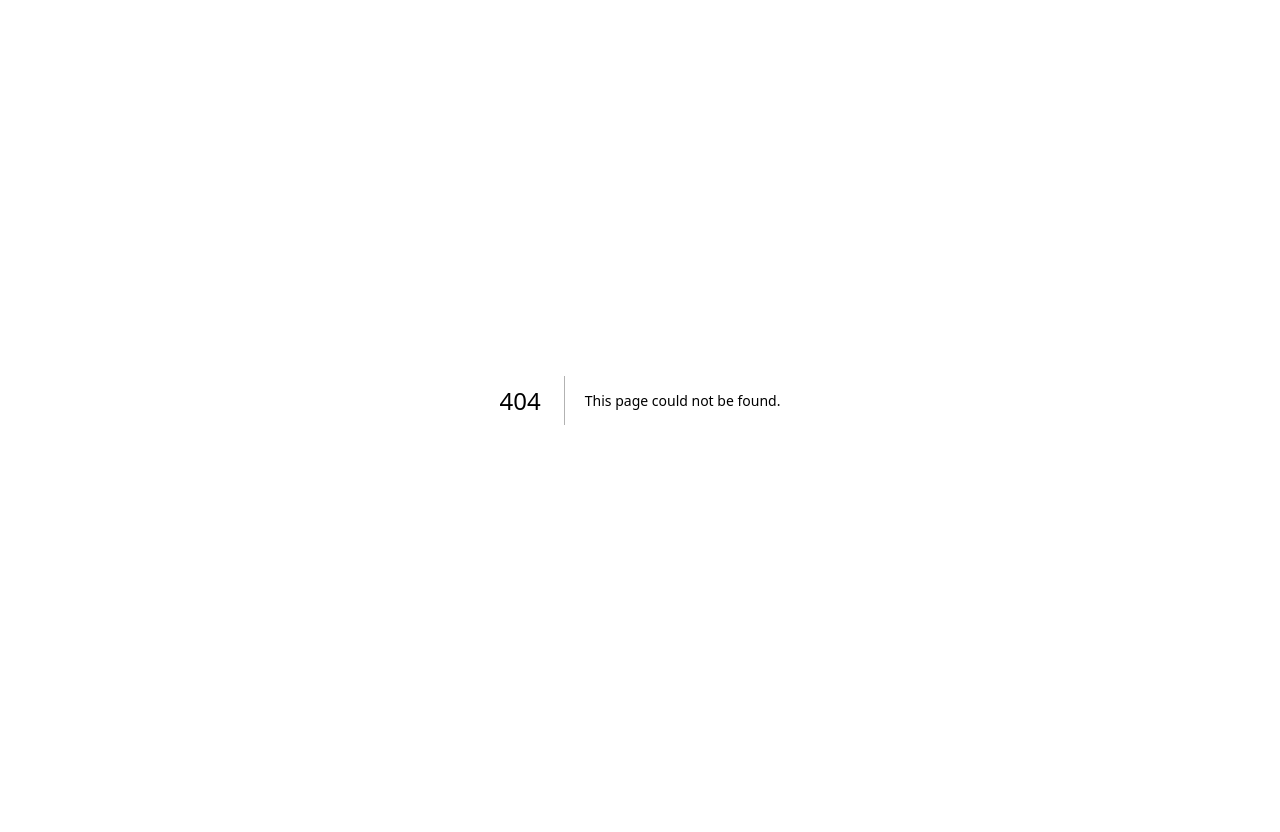
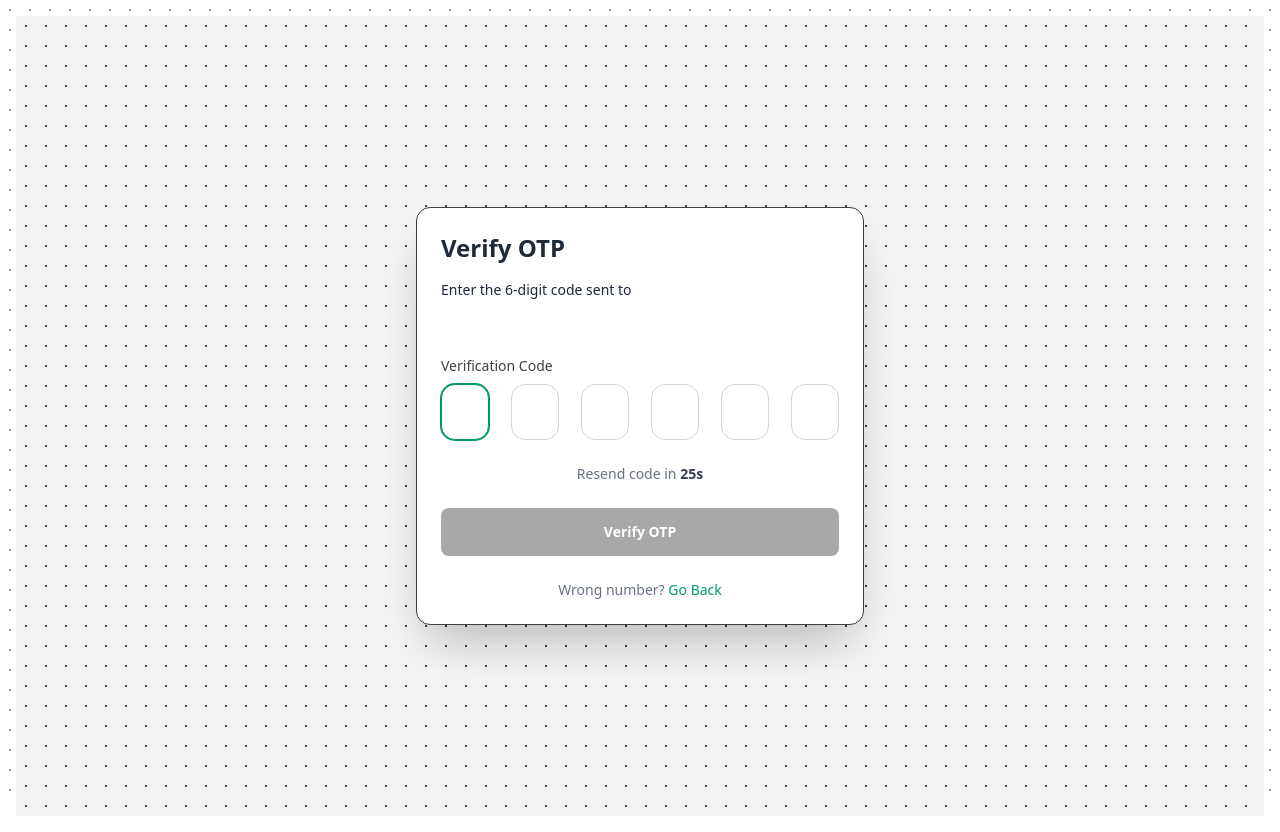
Before and after one commit to NitinDarker/EVM-Voting-Portal, a Next.js app: page /signup/verify-otp in a window 1280 px wide. Before the commit this address had no page. Before the commit the page ends 800 px from the top, so only its background shows below. Built offline with nearby package versions, Linux system fonts and the light colour scheme.

Commit message:
feat: Fuck otp verification, somehow made it work, but resending still sucks, will fix it later I guess

```diff
--- a/app/api/auth/register/send-otp/route.ts
+++ b/app/api/auth/register/send-otp/route.ts
@@ -3,9 +3,9 @@ export const runtime = "nodejs";
 import { NextRequest, NextResponse } from "next/server";
 import { db } from "@/lib/db";
 import redis from "@/lib/redis";
-import { resend } from "@/lib/resend";
 import bcrypt from "bcrypt";
 import crypto from "crypto";
+import { sendOTP } from "@/lib/nodemailer";
 
 export async function POST(req: NextRequest) {
   try {
@@ -43,12 +43,7 @@ export async function POST(req: NextRequest) {
       600
     );
 
-    await resend.emails.send({
-      from: "EVM Portal <onboarding@resend.dev>",
-      to: email,
-      subject: "Your OTP for Registration",
-      text: `Your OTP is ${otp}`,
-    });
+    await sendOTP(email, otp);
 
     return NextResponse.json({ success: true, message: "OTP sent." });
   } catch (err: any) {
--- a/app/layout.tsx
+++ b/app/layout.tsx
@@ -3,6 +3,7 @@ import type { Metadata } from 'next'
 import { Inter } from 'next/font/google'
 import { Analytics } from '@vercel/analytics/next'
 import './globals.css'
+import { Toaster } from 'react-hot-toast'
 
 const _inter = Inter({ subsets: ['latin'] })
 
@@ -39,6 +40,16 @@ export default function RootLayout ({
     <html lang='en'>
       <body className={`font-sans antialiased`}>
         {children}
+        <Toaster
+          position="top-center"
+          toastOptions={{
+            duration: 3000,
+            style: {
+              background: '#333',
+              color: '#fff',
+            },
+          }}
+        />
         <Analytics />
       </body>
     </html>
--- a/app/signup/page.tsx
+++ b/app/signup/page.tsx
@@ -25,48 +25,40 @@ export default function Signup () {
   const [showPassword, setShowPassword] = useState(false)
   const [selected, setSelected] = useState('')
   const [cred, setCred] = useState({
-    username: '',
-    phone: Number(),
-    firstName: '',
-    lastName: '',
+    name: '',
+    email: '',
     password: ''
   })
 
-  async function signupHandler () {
+  async function sendOtpHandler () {
+    const region_id = states.indexOf(selected) + 1
+
+    if (!cred.name.trim()) return toast.error('Please enter your full name.')
+    if (!cred.email.trim() || !cred.email.includes('@'))
+      return toast.error('Please enter a valid email address.')
+    if (region_id <= 0) return toast.error('Please select your state/region.')
+    if (!cred.password.trim() || cred.password.length < 8)
+      return toast.error('Password must be at least 8 characters long.')
+
     const payload = {
-      ...cred,
-      phone: Number(cred.phone)
+      name: cred.name,
+      email: cred.email,
+      password: cred.password,
+      region_id: region_id
     }
 
-    if (!payload.username.trim()) return toast.error('Please enter a username.')
-    if (payload.username.trim().length < 3)
-      return toast.error('Username must be at least 3 characters long.')
-    if (!payload.phone) return toast.error('Please enter a valid phone number.')
-    if (!/^\d{10}$/.test(payload.phone.toString()))
-      return toast.error('Phone number must be exactly 10 digits.')
-
-    if (!payload.firstName.trim())
-      return toast.error('Please enter your first name.')
-    if (!payload.lastName.trim())
-      return toast.error('Please enter your last name.')
-
-    if (!payload.password.trim()) return toast.error('Please set a password.')
-    if (payload.password.length < 8)
-      return toast.error('Password must be at least 8 characters long.')
-
     const response = await toast.promise(
-      axios.post('http://localhost:3000/api/auth/register', payload),
+      axios.post('/api/auth/register/send-otp', payload),
       {
-        loading: 'Creating your account...',
-        success: `Account created successfully!`,
-        error: err =>
-          err?.response?.data?.error || 'Signup failed. Please try again.'
+        loading: 'Sending OTP...',
+        success: `OTP sent successfully to ${cred.email}!`,
+        error: err => err?.response?.data?.error || 'Failed to send OTP'
       }
     )
 
     if (response.data.success) {
-      localStorage.setItem('token', response.data.token)
-      setTimeout(() => router.push('/dashboard'), 500)
+      sessionStorage.setItem('temp_reg_email', cred.email)
+      setTimeout(() => router.push('/signup/verify-otp'), 500)
     }
   }
 
@@ -97,6 +89,7 @@ export default function Signup () {
                 id='name'
                 placeholder='Enter your Full Name'
                 onChange={handleChange}
+                value={cred.name}
               />
             </div>
             <div>
@@ -105,6 +98,7 @@ export default function Signup () {
                 id='email'
                 placeholder='Enter your email'
                 onChange={handleChange}
+                value={cred.email}
               />
             </div>
             <div className='w-full'>
@@ -131,6 +125,7 @@ export default function Signup () {
                 id='password'
                 placeholder='Enter your Password'
                 onChange={handleChange}
+                value={cred.password}
               />
               <Button
                 onClick={() => setShowPassword(!showPassword)}
@@ -147,16 +142,16 @@ export default function Signup () {
           </CardContent>
           <CardFooter className='flex flex-col gap-3 items-center justify-center'>
             <Button
-              type='submit'
-              variant='primary'
+              onClick={sendOtpHandler}
               size='full'
-              onClick={signupHandler}
+              variant='dash'
+              className='px-8 py-2 z-50 hover:shadow-2xl'
             >
               Sign Up
             </Button>
             <div>
               <span>Already have an account? </span>
-              <Link href='/signin' className='text-neutral-500 underline'>
+              <Link href='/login' className='text-neutral-500 underline'>
                 Login
               </Link>
             </div>
--- /dev/null
+++ b/app/signup/verify-otp/page.tsx
@@ -0,0 +1,16 @@
+import OtpVerification from "@/components/otp-verification"
+
+export default function VerifyOtpPage() {
+  return (
+    <div className="min-h-screen flex items-center justify-center bg-white p-4">
+      <div
+        className="absolute inset-0"
+        style={{
+          backgroundImage: "radial-gradient(circle, #9ca3af 1px, transparent 1px)",
+          backgroundSize: "20px 20px",
+        }}
+      />
+      <OtpVerification />
+    </div>
+  )
+}
--- /dev/null
+++ b/components/otp-verification.tsx
@@ -0,0 +1,202 @@
+'use client'
+
+import type React from 'react'
+import { useState, useRef, useEffect } from 'react'
+import { Button } from '@/components/ui/button'
+import Link from 'next/link'
+import { Card, CardContent, CardHeader, CardTitle } from './ui/card'
+import { DotBackgroundDemo } from './ui/dotBackground'
+import { GlowingEffect } from './ui/glowing-effect'
+import toast from 'react-hot-toast'
+
+export default function OtpVerification () {
+  const [otp, setOtp] = useState<string[]>(['', '', '', '', '', ''])
+  const [isVerifying, setIsVerifying] = useState(false)
+  const [resendTimer, setResendTimer] = useState(30)
+  const [canResend, setCanResend] = useState(false)
+  const emailRef = useRef<string>(null)
+  const inputRefs = useRef<(HTMLInputElement | null)[]>([])
+
+  useEffect(() => {
+    inputRefs.current[0]?.focus()
+    emailRef.current = sessionStorage.getItem('temp_reg_email')
+  }, [])
+
+  useEffect(() => {
+    if (resendTimer > 0 && !canResend) {
+      const timer = setTimeout(() => setResendTimer(resendTimer - 1), 1000)
+      return () => clearTimeout(timer)
+    } else if (resendTimer === 0) {
+      setCanResend(true)
+    }
+  }, [resendTimer, canResend])
+
+  const handleChange = (index: number, value: string) => {
+    if (!/^\d*$/.test(value)) return
+
+    const newOtp = [...otp]
+    newOtp[index] = value.slice(-1)
+    setOtp(newOtp)
+
+    if (value && index < 5) {
+      inputRefs.current[index + 1]?.focus()
+    }
+  }
+
+  const handleKeyDown = (
+    index: number,
+    e: React.KeyboardEvent<HTMLInputElement>
+  ) => {
+    if (e.key === 'Backspace' && !otp[index] && index > 0) {
+      inputRefs.current[index - 1]?.focus()
+    }
+  }
+
+  const handlePaste = (e: React.ClipboardEvent) => {
+    e.preventDefault()
+    const pastedData = e.clipboardData.getData('text').slice(0, 6)
+    if (!/^\d+$/.test(pastedData)) return
+
+    const newOtp = [...otp]
+    pastedData.split('').forEach((char, index) => {
+      if (index < 6) newOtp[index] = char
+    })
+    setOtp(newOtp)
+
+    const lastIndex = Math.min(pastedData.length - 1, 5)
+    inputRefs.current[lastIndex]?.focus()
+  }
+
+  const handleVerify = async () => {
+    const otpValue = otp.join('')
+    if (otpValue.length !== 6) return
+
+    setIsVerifying(true)
+
+    try {
+      const res = await fetch('/api/auth/register/verify-otp', {
+        method: 'POST',
+        headers: { 'Content-Type': 'application/json' },
+        body: JSON.stringify({
+          email: emailRef.current,
+          otp: otpValue
+        })
+      })
+
+      const data = await res.json()
+
+      if (!res.ok) {
+        toast.error(data.error || 'Verification failed')
+        setIsVerifying(false)
+        return
+      }
+
+      toast.success('Account Created Successfully!')
+      window.location.href = '/login'
+    } catch (err) {
+      console.error('VERIFY OTP REQUEST FAILED:', err)
+      toast.error('Server error.')
+    }
+
+    setIsVerifying(false)
+  }
+
+  const handleResend = () => {
+    if (!canResend) return
+    setResendTimer(30)
+    setCanResend(false)
+    setOtp(['', '', '', '', '', ''])
+    inputRefs.current[0]?.focus()
+  }
+
+  const isComplete = otp.every(digit => digit !== '')
+
+  return (
+    <DotBackgroundDemo>
+      <Card className='w-md h-auto bg-white text-gray-800 border-neutral-700 border fade-in shadow-2xl animate-in slide-out-to-start-20 duration-1000 antialiased'>
+        <GlowingEffect
+          blur={0}
+          borderWidth={5}
+          spread={80}
+          glow={true}
+          disabled={false}
+          proximity={84}
+          inactiveZone={0.01}
+        />
+        <CardHeader className='space-y-2 mb-8'>
+          <CardTitle className=''>Verify OTP</CardTitle>
+          <CardTitle className='text-sm font-medium'>
+            Enter the 6-digit code sent to {emailRef.current}
+          </CardTitle>
+        </CardHeader>
+
+        <CardContent className='space-y-6'>
+          <div>
+            <label className='block text-sm font-medium text-zinc-700 mb-2'>
+              Verification Code
+            </label>
+            <div className='flex justify-between gap-2' onPaste={handlePaste}>
+              {otp.map((digit, index) => (
+                <input
+                  key={index}
+                  ref={el => {
+                    inputRefs.current[index] = el
+                  }}
+                  type='text'
+                  inputMode='numeric'
+                  maxLength={1}
+                  value={digit}
+                  onChange={e => handleChange(index, e.target.value)}
+                  onKeyDown={e => handleKeyDown(index, e)}
+                  className='w-12 h-14 text-center text-xl font-semibold text-gray-900 bg-white border border-gray-300 rounded-xl focus:border-emerald-600 focus:ring-1 focus:ring-emerald-600 outline-none transition-all'
+                  aria-label={`OTP digit ${index + 1}`}
+                />
+              ))}
+            </div>
+          </div>
+
+          <div className='text-center'>
+            {canResend ? (
+              <p className='text-sm text-gray-500'>
+                Didn't receive the code?{' '}
+                <button
+                  onClick={handleResend}
+                  className='text-zinc-500 font-un cursor-pointer underline hover:text-emerald-700 font-medium hover:underline'
+                >
+                  Resend OTP
+                </button>
+              </p>
+            ) : (
+              <p className='text-sm text-gray-500'>
+                Resend code in{' '}
+                <span className='font-semibold text-gray-700'>
+                  {resendTimer}s
+                </span>
+              </p>
+            )}
+          </div>
+
+          <Button
+            onClick={handleVerify}
+            variant='dash'
+            disabled={!isComplete || isVerifying}
+            className='w-full h-12 disabled:opacity-50 disabled:bg-neutral-600 disabled:cursor-not-allowed'
+          >
+            {isVerifying ? 'Verifying...' : 'Verify OTP'}
+          </Button>
+
+          {/* Back to Sign Up Link */}
+          <p className='text-center text-sm text-gray-500'>
+            Wrong number?{' '}
+            <Link
+              href='/signup'
+              className='text-emerald-600 hover:text-emerald-700 font-medium hover:underline'
+            >
+              Go Back
+            </Link>
+          </p>
+        </CardContent>
+      </Card>
+    </DotBackgroundDemo>
+  )
+}
--- a/components/ui/glowing-effect.tsx
+++ b/components/ui/glowing-effect.tsx
@@ -144,18 +144,17 @@ const GlowingEffect = memo(
                   var(--black),
                   var(--black) calc(25% / var(--repeating-conic-gradient-times))
                 )`
-                  : `radial-gradient(circle, #001a00 20%, #001a0000 35%),
-                radial-gradient(circle at 40% 40%, #18a018 12%, #18a01800 28%),
-                radial-gradient(circle at 60% 60%, #0d5b0d 14%, #0d5b0d00 30%),
-                radial-gradient(circle at 40% 60%, #043304 12%, #04330400 28%),
-                repeating-conic-gradient(
-                  from 236.84deg at 50% 50%,
-                  #001a00 0%,
-                  #18a018 calc(25% / var(--repeating-conic-gradient-times)),
-                  #0d5b0d calc(50% / var(--repeating-conic-gradient-times)),
-                  #043304 calc(75% / var(--repeating-conic-gradient-times)),
-                  #001a00 calc(100% / var(--repeating-conic-gradient-times))
-                )`
+                  : `radial-gradient(circle, #064e3b 20%, #064e3b00 35%),
+                  radial-gradient(circle at 40% 40%, #059669 12%, #05966900 28%),
+                  radial-gradient(circle at 60% 60%, #047857 14%, #04785700 30%),
+                  radial-gradient(circle at 40% 60%, #065f46 12%, #065f4600 28%), repeating-conic-gradient(
+                    from 236.84deg at 50% 50%,
+                    #064e3b 0%,
+                    #059669 calc(25% / var(--repeating-conic-gradient-times)),
+                    #047857 calc(50% / var(--repeating-conic-gradient-times)),
+                    #065f46 calc(75% / var(--repeating-conic-gradient-times)),
+                    #064e3b calc(100% / var(--repeating-conic-gradient-times))
+                    )`
             } as React.CSSProperties
           }
           className={cn(
--- /dev/null
+++ b/lib/nodemailer.ts
@@ -0,0 +1,18 @@
+import nodemailer from "nodemailer";
+
+export async function sendOTP(email: string, otp: string) {
+  const transporter = nodemailer.createTransport({
+    service: "gmail",
+    auth: {
+      user: "evm.portal.verify@gmail.com",
+      pass: process.env.GMAIL_APP_PASSWORD,
+    },
+  });
+
+  await transporter.sendMail({
+    from: "evm.portal.verify@gmail.com",
+    to: email,
+    subject: "Your OTP",
+    text: `Your OTP is: ${otp}`,
+  });
+}
--- a/package.json
+++ b/package.json
@@ -21,6 +21,7 @@
     "motion": "^12.23.24",
     "mysql2": "^3.15.3",
     "next": "16.0.3",
+    "nodemailer": "^7.0.11",
     "react": "19.2.0",
     "react-dom": "19.2.0",
     "react-hot-toast": "^2.6.0",
@@ -34,6 +35,7 @@
     "@types/ioredis": "^4.28.10",
     "@types/jsonwebtoken": "^9.0.10",
     "@types/node": "^20",
+    "@types/nodemailer": "^7.0.4",
     "@types/react": "^19",
     "@types/react-dom": "^19",
     "eslint": "^9",
```
Also changed, not shown: 1 other file (tests, documents, lock files or other folders).
